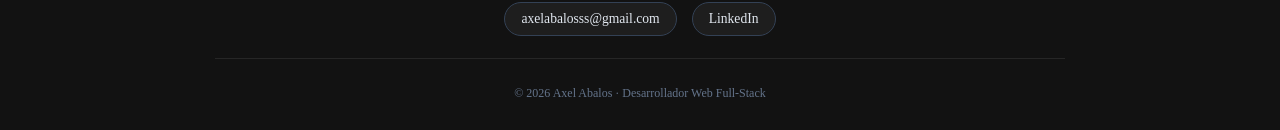
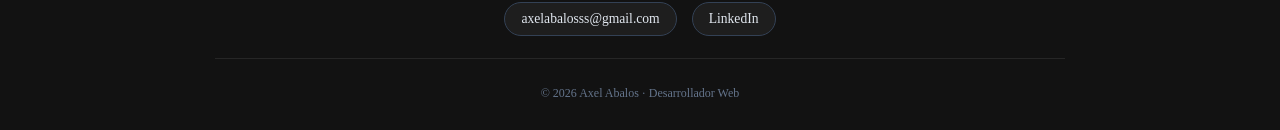
Before and after one commit to axelivanabalos3451/WebAxelAbalos, an Angular app: page / in a window 1280 px wide. Shown: the part 2031-2161 px from the top of the page. Built offline with nearby package versions, Linux system fonts and the light colour scheme.

Commit message:
cambio en el footer

```diff
--- a/src/app/components/footer/footer.component.html
+++ b/src/app/components/footer/footer.component.html
@@ -13,7 +13,7 @@
         </div>
 
         <div class="footer-copy">
-            <p>© 2026 Axel Abalos · Desarrollador Web Full-Stack</p>
+            <p>© 2026 Axel Abalos · Desarrollador Web </p>
         </div>
     </div>
 </footer>
```
